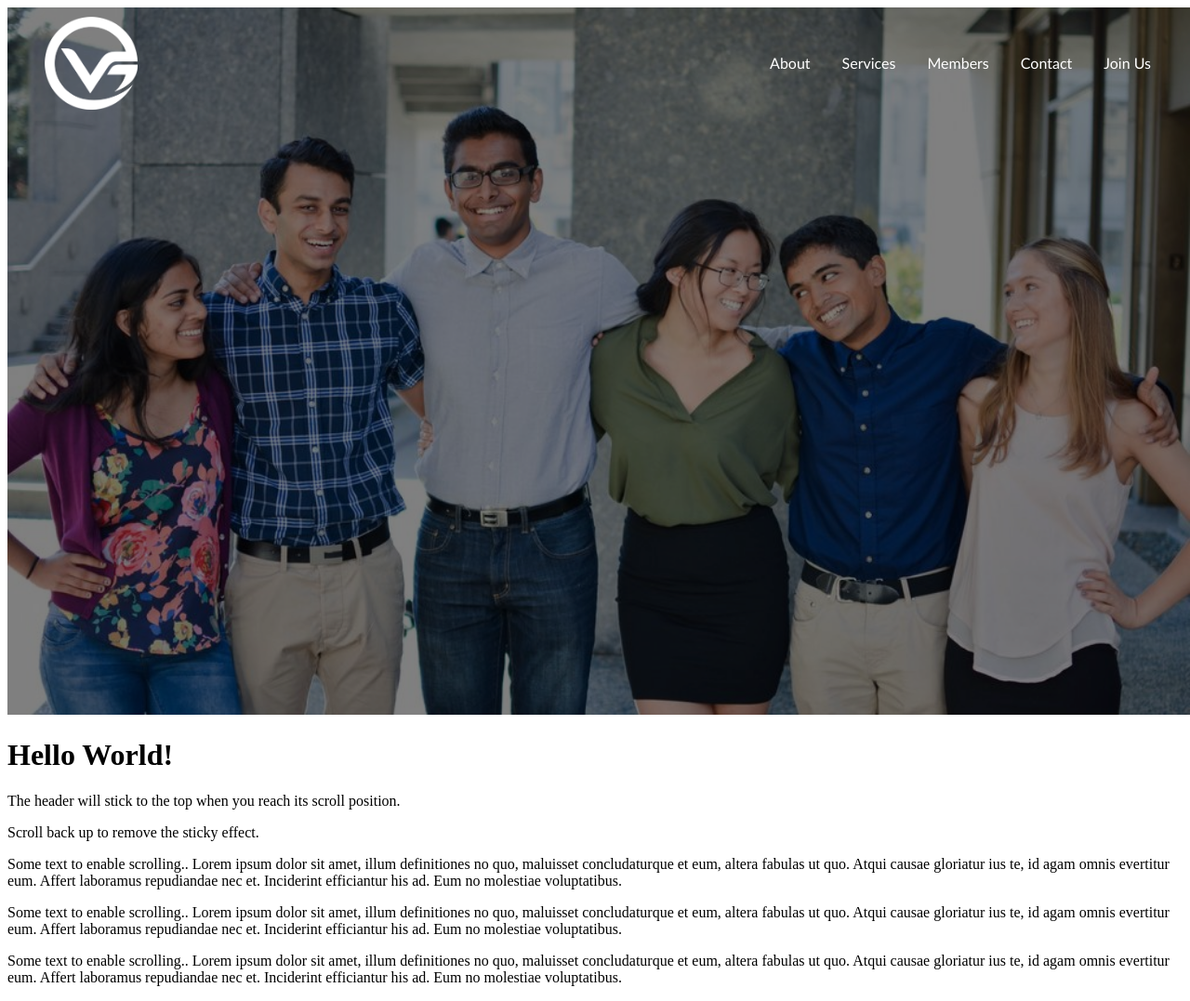
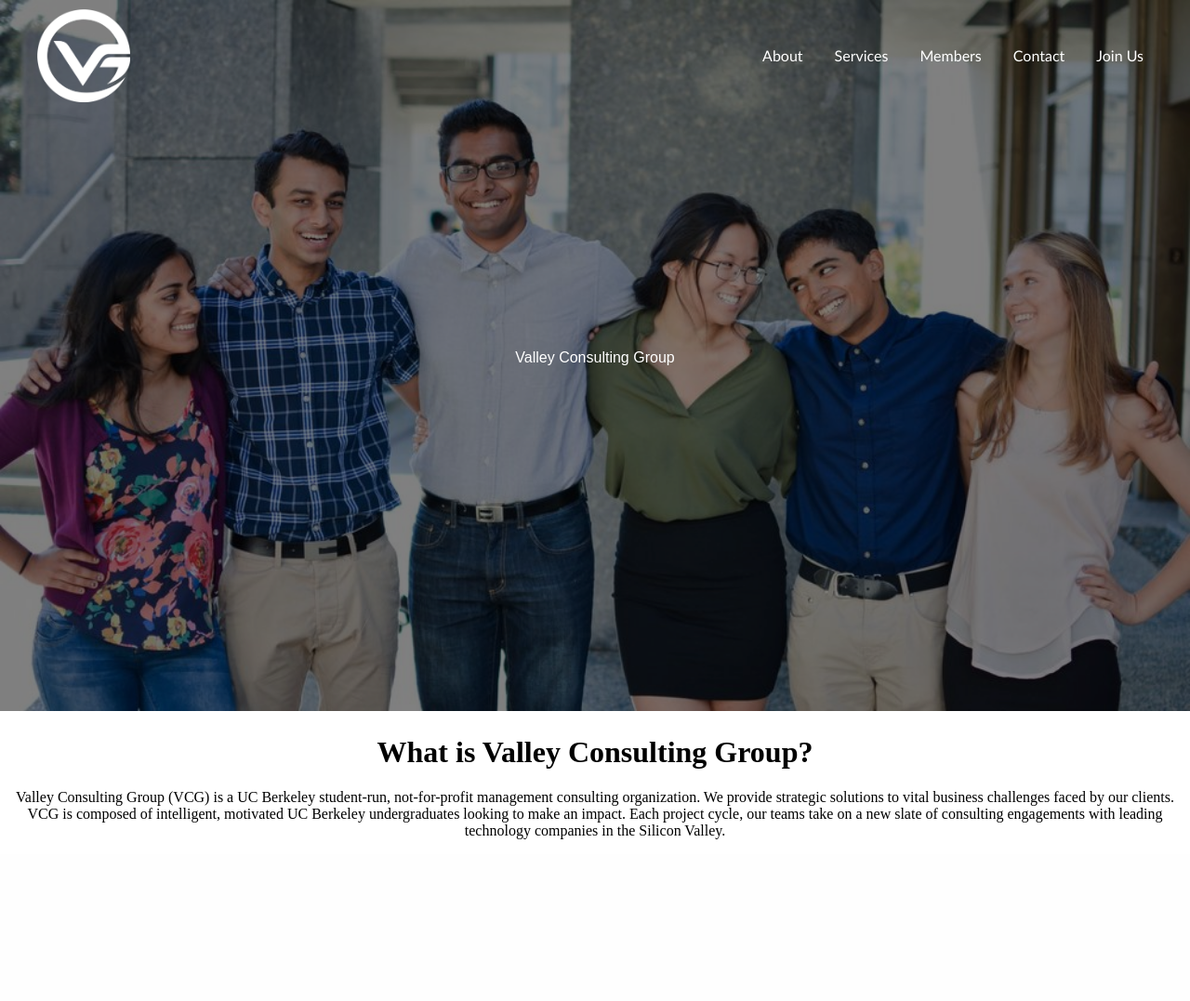
Before and after one commit to valleyconsultinggroup/Website, a Flask app: page / in a window 1280 px wide. Shown: the whole page at 93% size. After the commit the page ends 903 px from the top, so only its background shows below. Run offline with Flask 2, Linux system fonts and the light colour scheme.

Commit message:
[Home Page] Added Image + Centered Text on Image (Valley Consulting Group) + What is VCG message, no styling introduced yet

```diff
--- a/static/css/content.css
+++ /dev/null
@@ -1,4 +0,0 @@
-.content {
-    padding: 10px;
-    position: absolute;
-}
--- /dev/null
+++ b/static/css/home.css
@@ -0,0 +1,21 @@
+.centered {
+    position: absolute;
+    top: 50%;
+    left: 50%;
+    transform: translate(-50%, -50%);
+    font-family: "Source Sans Pro", sans-serif;
+
+}
+
+.home-image-container {
+    color: white;
+    position: relative;
+    text-align: center;
+}
+
+.home-image-container img {
+    filter: brightness(50%);
+    height: auto;
+    width: 100%;
+    z-index: -1;
+}
--- a/static/css/navigation.css
+++ b/static/css/navigation.css
@@ -1,38 +1,36 @@
 /* Style the header */
 .header {
-  background: clear;
-  color: white;
-  z-index: 1;
-  width: 100%;
-  position: fixed;
+    background: clear;
+    color: white;
+    left: 0;
+    position: fixed;
+    top: 0;
+    width: 100%;
+    z-index: 1;
 }
 
 /** MARK: Scrolling CSS + Animations */
 
 /* Page content */
 .content {
-  padding: 0px;
+    left: 0;
+    position: absolute;
+    top: 0;
 }
 
 /* The sticky class is added to the header with JS when it reaches its scroll position */
 .sticky {
-  top: 0;
-  background: black;
-}
-
-/* Add some top padding to the page content to prevent sudden quick movement (as the header gets a new position at the top of the page (position:fixed and top:0) */
-.sticky + .content {
-  padding-top: 102px;
+    background: black;
+    top: 0;
 }
 
 /** MARK: Header Image + List Organization */
 
 .header ul {
+    margin-right: 20px;
     margin-top: 50px;
-    margin-right: 20px;
     text-align: center;
     float: right;
-
 }
 
 .header li {
--- a/templates/base.html
+++ b/templates/base.html
@@ -7,7 +7,7 @@
     <meta name="description" content="Non-profit management consulting form for leading companies in the Silicon Valley">
     <meta name="viewport" content="width=device-width, initial-scale=1">
 
-    <link rel="stylesheet" type="text/css" href="/static/css/content.css">
+    <link rel="stylesheet" type="text/css" href="/static/css/home.css">
     <link rel="stylesheet" type="text/css" href="/static/css/footer.css">
     <link rel="stylesheet" type="text/css" href="/static/css/navigation.css">
 
--- a/templates/index.html
+++ b/templates/index.html
@@ -1,12 +1,13 @@
 {% extends "base.html" %}
 
 {% block content %}
-  <img style="width:100%;height:auto;z-index:-1;filter:brightness(50%);" src="/static/images/Home/HomePagePic1.jpg"/>
+<div class="home-image-container">
+    <img src="/static/images/Home/HomePagePic1.jpg"/>
+    <div class="centered">Valley Consulting Group</div>
+</div>
 
-  <h1>Hello World!</h1>
-  <p>The header will stick to the top when you reach its scroll position.</p>
-  <p>Scroll back up to remove the sticky effect.</p>
-  <p>Some text to enable scrolling.. Lorem ipsum dolor sit amet, illum definitiones no quo, maluisset concludaturque et eum, altera fabulas ut quo. Atqui causae gloriatur ius te, id agam omnis evertitur eum. Affert laboramus repudiandae nec et. Inciderint efficiantur his ad. Eum no molestiae voluptatibus.</p>
-  <p>Some text to enable scrolling.. Lorem ipsum dolor sit amet, illum definitiones no quo, maluisset concludaturque et eum, altera fabulas ut quo. Atqui causae gloriatur ius te, id agam omnis evertitur eum. Affert laboramus repudiandae nec et. Inciderint efficiantur his ad. Eum no molestiae voluptatibus.</p>
-  <p>Some text to enable scrolling.. Lorem ipsum dolor sit amet, illum definitiones no quo, maluisset concludaturque et eum, altera fabulas ut quo. Atqui causae gloriatur ius te, id agam omnis evertitur eum. Affert laboramus repudiandae nec et. Inciderint efficiantur his ad. Eum no molestiae voluptatibus.</p>
+<div style="text-align:center;">
+  <h1>What is Valley Consulting Group?</h1>
+  <p>Valley Consulting Group (VCG) is a UC Berkeley student-run, not-for-profit management consulting organization. We provide strategic solutions to vital business challenges faced by our clients. VCG is composed of intelligent, motivated UC Berkeley undergraduates looking to make an impact. Each project cycle, our teams take on a new slate of consulting engagements with leading technology companies in the Silicon Valley.</p>
+</div>
 {% endblock content %}
```
